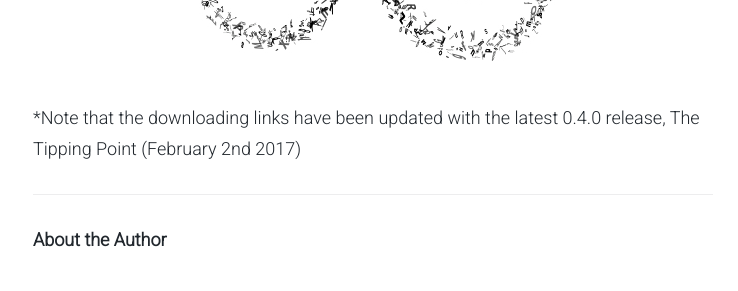
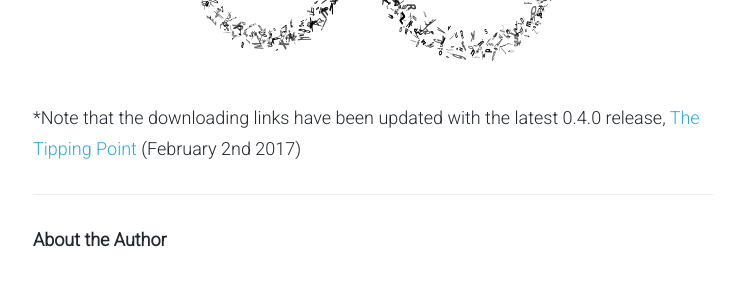
Before and after one commit to AKASHAorg/blog.akasha.world, a Jekyll site: the page built from _posts/2017-01-16-into-the-ether.md, in a window 1280 px wide and 900 px high, scrolled down 4040 px. Shown: the part 153-444 px from the top of the window, without its empty margins (267-1005 px from the left). Built offline with Jekyll 4.4.1, drawn with Linux system fonts in a browser that asks for light colours; comment, search, counter and statistics services are not loaded; part of the change alters nothing that is shown.

```diff
--- a/_posts/2017-01-16-into-the-ether.md
+++ b/_posts/2017-01-16-into-the-ether.md
@@ -82,7 +82,7 @@ History is in the making and this time, we’re writing it **together** - *Into
 
 ![AKASHA]({{ site.baseurl }}/content/images/2_intro_akasha.jpg)
 
-*Note that the downloading links have been updated with the latest 0.4.0 release, The Tipping Point (February 2nd 2017)
+*Note that the downloading links have been updated with the latest 0.4.0 release, [The Tipping Point](http://blog.akasha.world/2017/02/02/the-tipping-point/) (February 2nd 2017)
 
 ----
 
```
